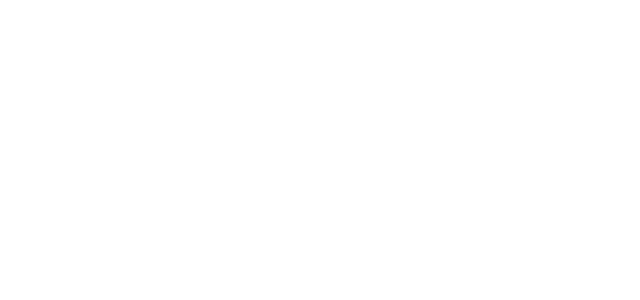
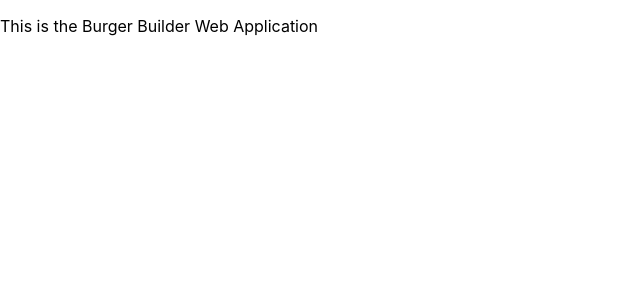
Before and after one commit to kmatsum/burger-builder, a React (Create React App) app: page / in a window 1280 px wide. Shown: the top 300 px of the page, without its empty margins (0-640 px from the left). Built offline with nearby package versions, Linux system fonts and the light colour scheme.

Commit message:
Testing GitHub

```diff
--- a/src/App.js
+++ b/src/App.js
@@ -3,7 +3,7 @@
 function App() {
   return (
     <div>
-
+      <p>This is the Burger Builder Web Application</p>
     </div>
   );
 }
```
